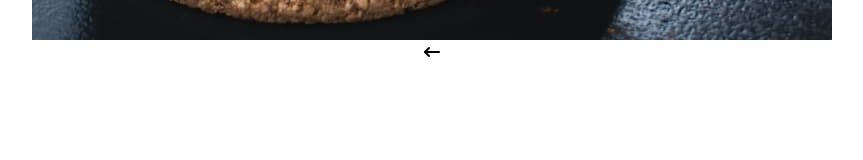
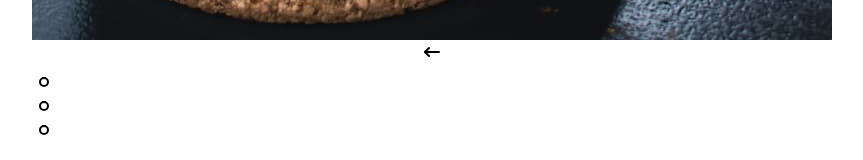
Before and after one commit to karemahamdy/caruosel, a React (Vite) app: page / in a window 1280 px wide. Shown: the part 792-952 px from the top of the page, without its empty margins (208-1071 px from the left). Before the commit the page ends 894 px from the top, so only its background shows below. Built offline with nearby package versions, Linux system fonts and the light colour scheme.

Commit message:
sadd indictor

```diff
--- a/src/components/Carousel..jsx
+++ b/src/components/Carousel..jsx
@@ -9,13 +9,9 @@ function Carousel() {
     setImgSlder((prev) => (prev === dataImg.length - 1 ? 0 : prev + 1))
   }
 
-
   function PreviousImage() {
     setImgSlder((prev) => (prev === 0 ? dataImg.length - 1 : prev - 1))
-
-
   }
-
 
   return (
     <>
@@ -26,6 +22,13 @@ function Carousel() {
       </div>
 
     <CarouselArrows onNextSlider={NextImage} onPreviousSlider={PreviousImage}/>
+
+    <div className="flex justify-center ">
+    <span><svg class="h-8  text-red-500"  height="24" viewBox="0 0 24 24" stroke-width="2" stroke="currentColor" fill="none" stroke-linecap="round" stroke-linejoin="round">  <path stroke="none" d="M0 0h24v24H0z"/>  <circle cx="12" cy="12" r="4" /></svg></span>
+    <span><svg class="h-8  text-red-500"  height="24" viewBox="0 0 24 24" stroke-width="2" stroke="currentColor" fill="none" stroke-linecap="round" stroke-linejoin="round">  <path stroke="none" d="M0 0h24v24H0z"/>  <circle cx="12" cy="12" r="4" /></svg></span>
+    <span><svg class="h-8 text-red-500"  height="24" viewBox="0 0 24 24" stroke-width="2" stroke="currentColor" fill="none" stroke-linecap="round" stroke-linejoin="round">  <path stroke="none" d="M0 0h24v24H0z"/>  <circle cx="12" cy="12" r="4" /></svg></span>
+    </div>
+
     </>
   )
 }
```
